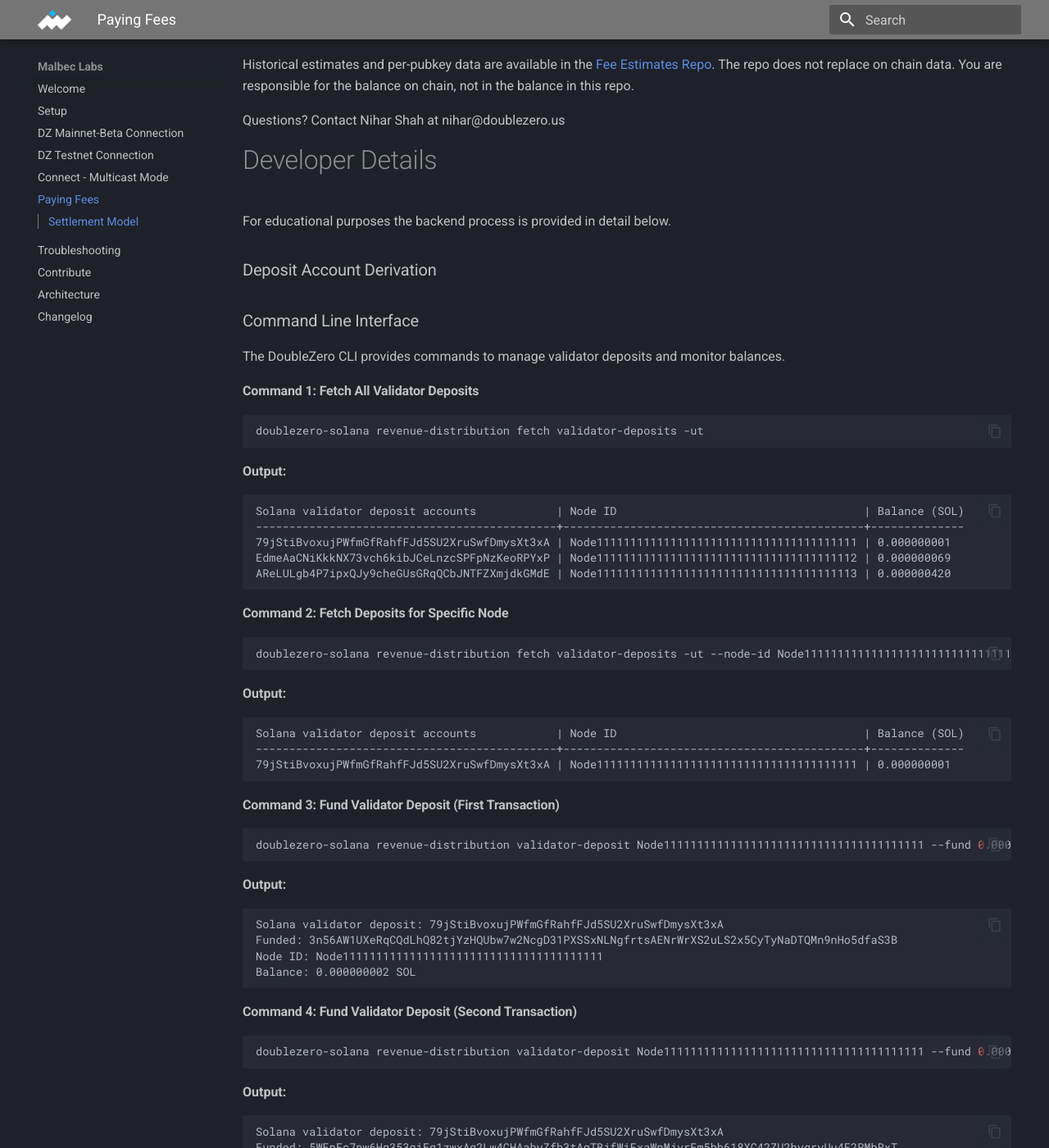
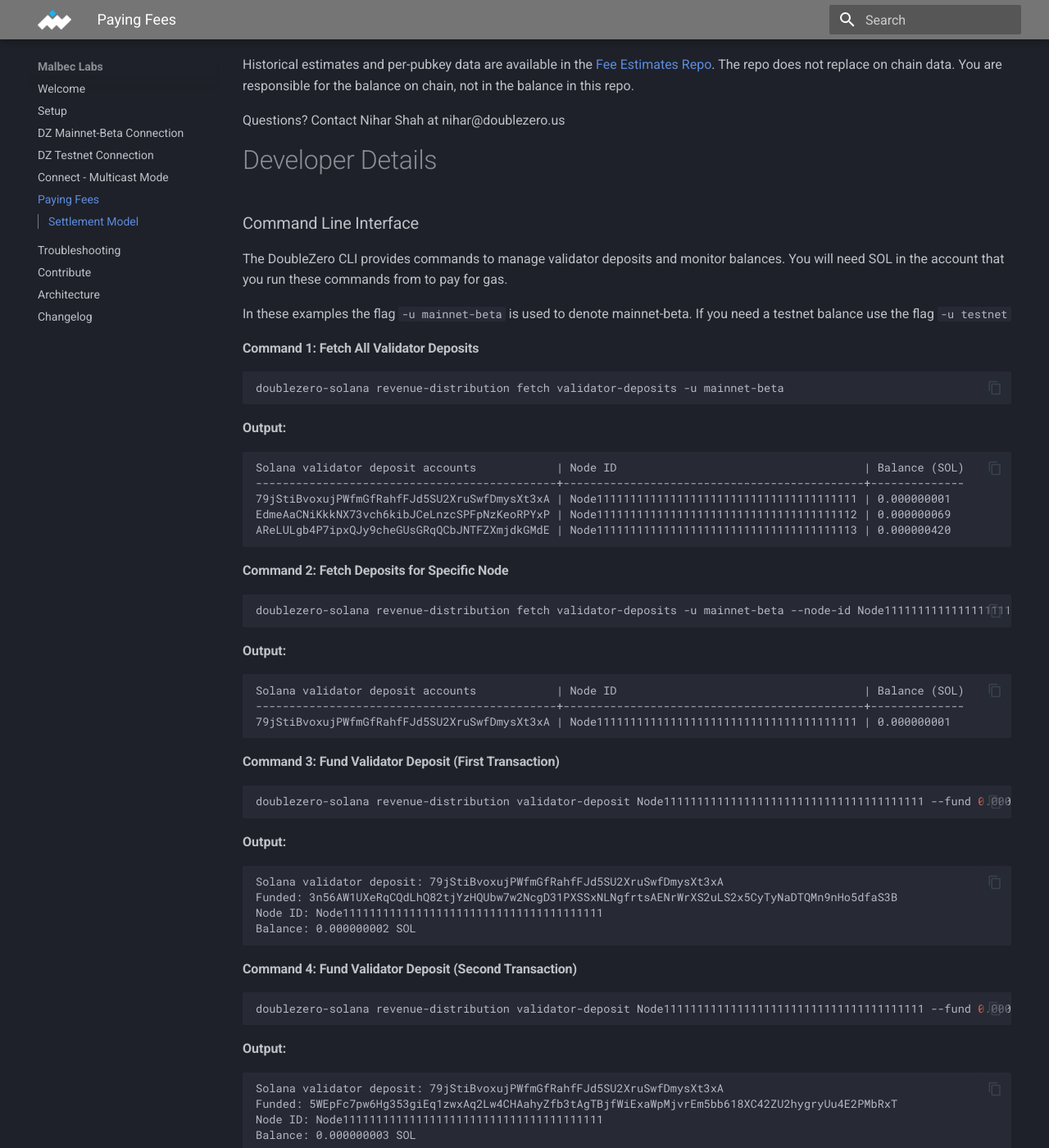
Before and after one commit to malbeclabs/docs, an MkDocs documentation site: the page built from docs/paying-fees.md, in a window 1280 px wide and 1400 px high, scrolled down 1056 px. Shown: the whole window at 82% size. Built offline with MkDocs 1.6.1 and Material for MkDocs 9.7.7, drawn with Linux system fonts in a browser that asks for light colours.

Commit message:
Update paying-fees.md (#87)
* Update paying-fees.md

* Update paying-fees.md

* Update paying-fees.md

* Update paying-fees.md

* Update paying-fees.md

````diff
--- a/docs/paying-fees.md
+++ b/docs/paying-fees.md
@@ -38,21 +38,17 @@
 
 # Developer Details
 
-For educational purposes the backend process is provided in detail below.
-
-
-
-
-### Deposit Account Derivation
-
 ### Command Line Interface
 
 The DoubleZero CLI provides commands to manage validator deposits and monitor balances.
+You will need SOL in the account that you run these commands from to pay for gas.
+
+In these examples the flag `-u mainnet-beta` is used to denote mainnet-beta. If you need a testnet balance use the flag `-u testnet`
 
 #### Command 1: Fetch All Validator Deposits
 
 ```bash
-doublezero-solana revenue-distribution fetch validator-deposits -ut
+doublezero-solana revenue-distribution fetch validator-deposits -u mainnet-beta
 ```
 
 **Output:**
@@ -67,7 +63,7 @@
 #### Command 2: Fetch Deposits for Specific Node
 
 ```bash
-doublezero-solana revenue-distribution fetch validator-deposits -ut --node-id Node111111111111111111111111111111111111111
+doublezero-solana revenue-distribution fetch validator-deposits -u mainnet-beta --node-id Node111111111111111111111111111111111111111
 ```
 
 **Output:**
@@ -80,7 +76,7 @@
 #### Command 3: Fund Validator Deposit (First Transaction)
 
 ```bash
-doublezero-solana revenue-distribution validator-deposit Node111111111111111111111111111111111111111 --fund 0.000000001 -ut
+doublezero-solana revenue-distribution validator-deposit Node111111111111111111111111111111111111111 --fund 0.000000001 -u mainnet-beta
 ```
 
 **Output:**
@@ -94,7 +90,7 @@
 #### Command 4: Fund Validator Deposit (Second Transaction)
 
 ```bash
-doublezero-solana revenue-distribution validator-deposit Node111111111111111111111111111111111111111 --fund 0.000000001 -ut
+doublezero-solana revenue-distribution validator-deposit Node111111111111111111111111111111111111111 --fund 0.000000001 -u mainnet-beta
 ```
 
 **Output:**
@@ -108,7 +104,7 @@
 #### Command 5: Verify Updated Balance
 
 ```bash
-doublezero-solana revenue-distribution fetch validator-deposits -ut --node-id Node111111111111111111111111111111111111111
+doublezero-solana revenue-distribution fetch validator-deposits -u mainnet-beta --node-id Node111111111111111111111111111111111111111
 ```
 
 **Output:**
````
